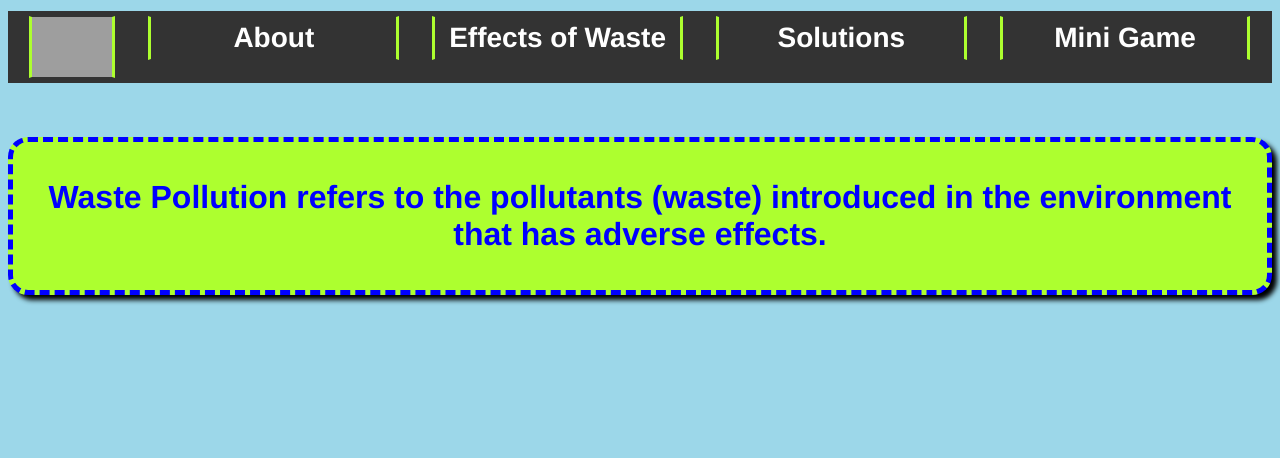
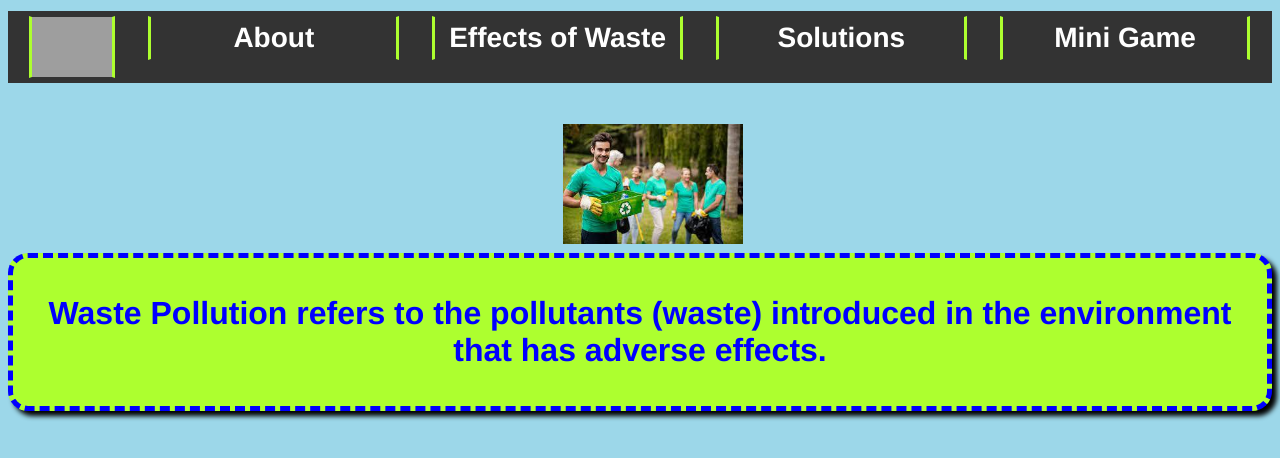
Before and after one commit to RonaldASC72/DemoDay, a plain HTML site: page index.html in a window 1280 px wide. Shown: the part 114-572 px from the top of the page. Drawn offline with Linux system fonts and the light colour scheme; grey boxes are pictures that could not be loaded.

Commit message:
Update index.html

```diff
--- a/index.html
+++ b/index.html
@@ -22,7 +22,7 @@
 
     <br><br>
 
-    <img class="recyclePicture" src="people.recycle.jpg" alt="">
+    <img class="recyclePicture" src="images/people.recycle.jpg" alt="">
 
     <br>
 
```
